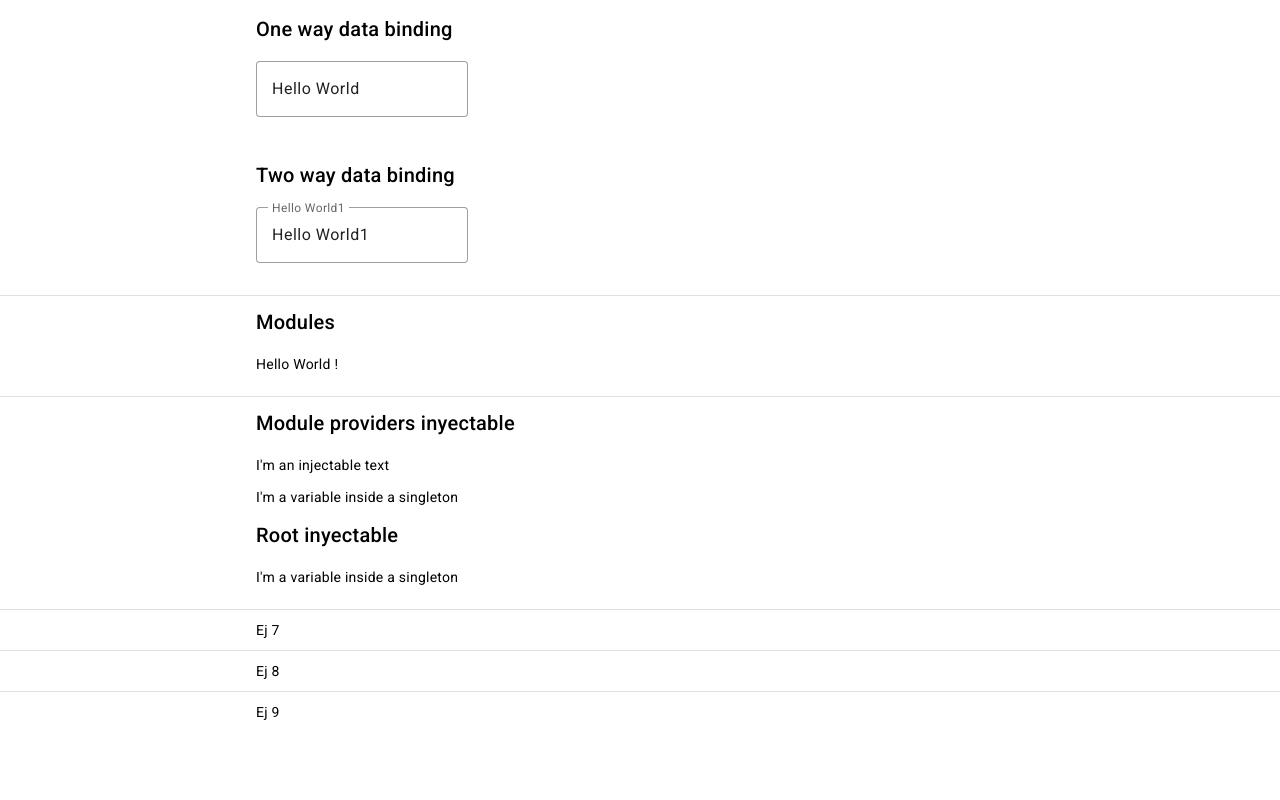
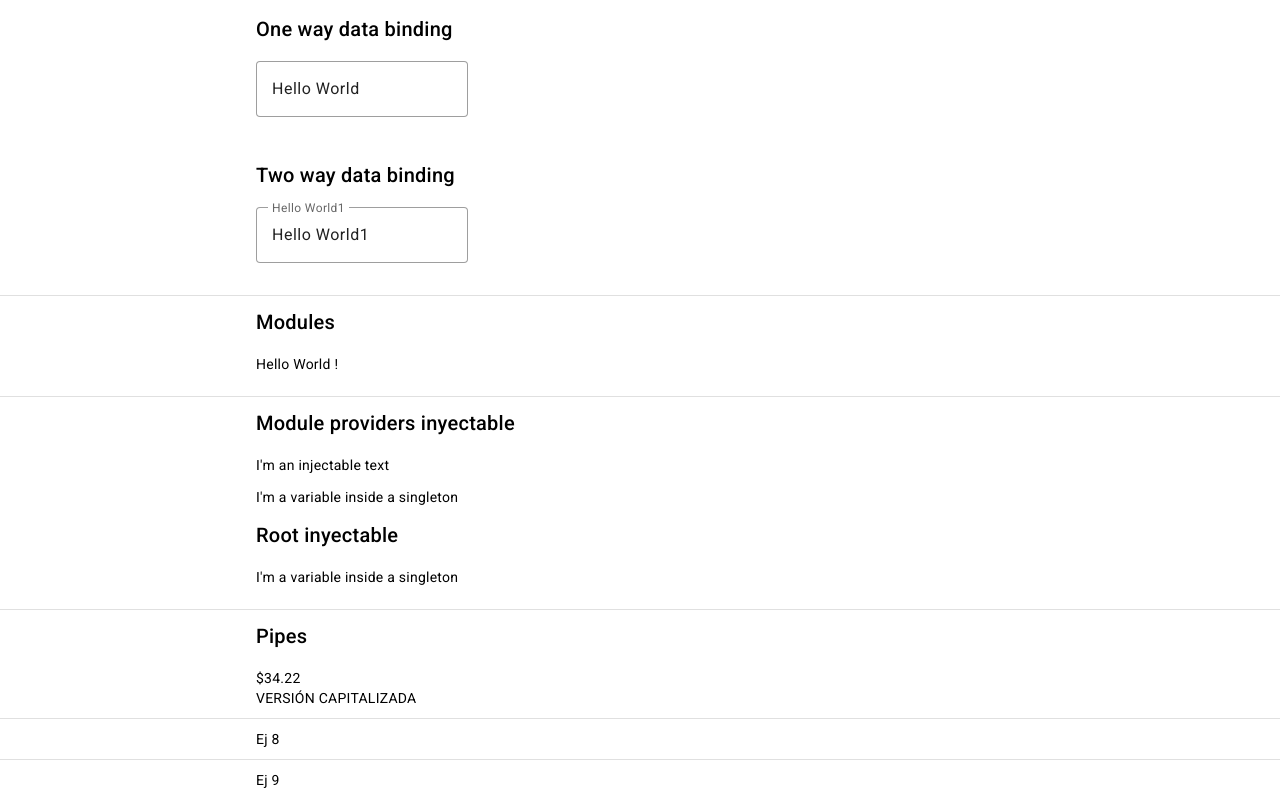
Before and after one commit to i4p3x/AngularBootCampExercises_NSA, an Angular app in the folder AngularBootCampHomework/: page / in a window 1280 px wide. Shown: the part 1032-1832 px from the top of the page. Before the commit the page ends 1764 px from the top, so only its background shows below. Built offline with nearby package versions, Linux system fonts and the light colour scheme.

Commit message:
Ej 7. Pipes

```diff
--- a/AngularBootCampHomework/src/app/app.component.html
+++ b/AngularBootCampHomework/src/app/app.component.html
@@ -75,8 +75,8 @@
   <router-outlet name="root-injectable"></router-outlet>
 </div>
 <mat-divider></mat-divider>
-<div class="center" id="seven">Ej 7
-
+<div class="center" id="seven">
+  <app-pipes></app-pipes>
 </div>
 <mat-divider></mat-divider>
 <div class="center" id="eight">Ej 8
--- a/AngularBootCampHomework/src/app/app.module.ts
+++ b/AngularBootCampHomework/src/app/app.module.ts
@@ -21,6 +21,8 @@ import { BindingComponent } from './components/binding/binding.component';
 import { MyFirstModuleModule } from './modules/my-first-module/my-first-module.module';
 import { InjectableModule } from './modules/injectable/injectable.module';
 import { RootInjectableModule } from './modules/root-injectable/root-injectable.module';
+import { PipesComponent } from './components/pipes/pipes.component';
+import { CapitalizePipe } from './pipes/capitalize.pipe';
 
 @NgModule({
   declarations: [
@@ -30,6 +32,8 @@ import { RootInjectableModule } from './modules/root-injectable/root-injectable.
     DCustomComponent,
     CapitalizeDirective,
     BindingComponent,
+    PipesComponent,
+    CapitalizePipe,
   ],
   imports: [
     BrowserModule,
--- /dev/null
+++ b/AngularBootCampHomework/src/app/components/pipes/pipes.component.html
@@ -0,0 +1,4 @@
+<h2>Pipes</h2>
+
+<span>{{currency | currency}}</span> <br>
+<span>{{capitalizada | capitalize}}</span>
--- /dev/null
+++ b/AngularBootCampHomework/src/app/components/pipes/pipes.component.ts
@@ -0,0 +1,11 @@
+import { Component } from '@angular/core';
+
+@Component({
+  selector: 'app-pipes',
+  templateUrl: './pipes.component.html',
+  styleUrl: './pipes.component.scss'
+})
+export class PipesComponent {
+  currency: string = "34.22";
+  capitalizada: string = "versión capitalizada";
+}
--- /dev/null
+++ b/AngularBootCampHomework/src/app/pipes/capitalize.pipe.ts
@@ -0,0 +1,13 @@
+import { Pipe, PipeTransform } from '@angular/core';
+
+@Pipe({
+  name: 'capitalize'
+})
+export class CapitalizePipe implements PipeTransform {
+
+  transform(value: string): string {
+    if (!value) return value;
+    return value.toUpperCase();
+  }
+
+}
```
Also changed, not shown: AngularBootCampHomework/src/app/components/pipes/pipes.component.scss (added), 2 other files (tests, documents, lock files or other folders).
